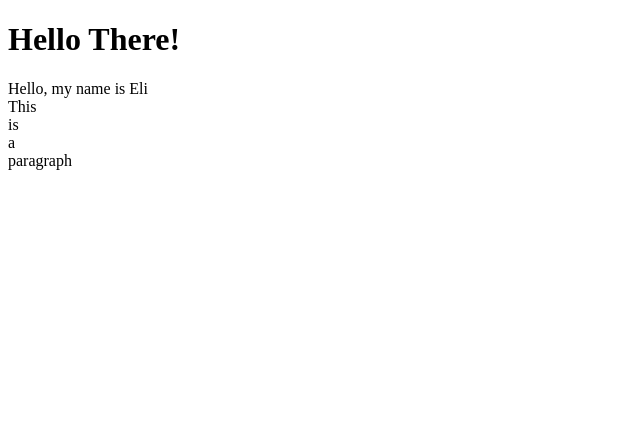
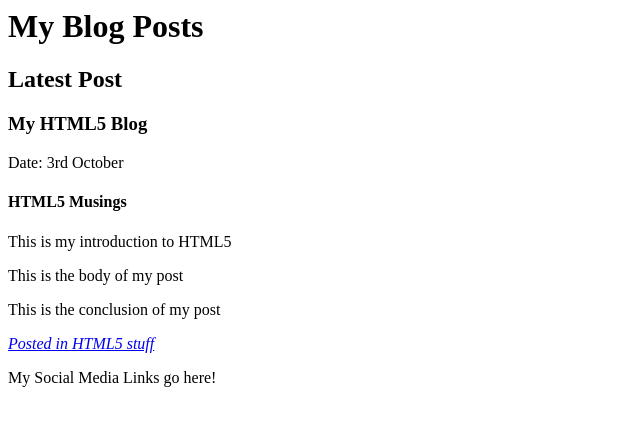
Before and after one commit to elistribley/CV-Challenge, a plain HTML site: page HTMLStarter/HTMLFIRST.html in a window 1280 px wide. Shown: the whole page, without its empty margins (0-640 px from the left). Drawn offline with Linux system fonts and the light colour scheme.

Commit message:
fourth task

```diff
--- a/HTMLStarter/HTMLFIRST.html
+++ b/HTMLStarter/HTMLFIRST.html
@@ -1,43 +1,38 @@
-<!-- DOCUMENT TYPE DEFINITION -->
-<!-- TELLS BROWSER ITS READING HTML -->
-<!DOCTYPE html>
-
 <html lang="en">
-    <!-- TWO MAIN SECTIONS -->
-    <!-- HTML AND BODY -->
-
-
-    <!-- METADATA - CHARACTER SET, AUTHOR, VIEWPORT SETTINGS -->
     <head>
         <meta charset="UTF-8">
-        <meta http-equiv="X-UA-Compatible" content="IE=edge">
         <meta name="viewport" content="width=device-width, initial-scale=1.0">
-        <title>HTML Starter</title>
+        <meta http-equiv="X-UA-Compatible" content="ie=edge">
+        <title>Structural HTML</title>
     </head>
-
-    <!-- visible content on the webpage -->
-    <!-- to control what we see on the webpage by DIViding and formatting -->
-    <!-- this creates sections and structure a webpage -->
     <body>
-
-      <h1>
-          Hello There!
-      </h1>
-
-      <div>
-          Hello, my name is Eli
-      </div>
-      <div>
-          This
-      </div>
-      <div>
-          is
-      </div>
-      <div>
-          a
-      </div>
-      <div>
-          paragraph
-      </div>
+        <header>
+        <h1>My Blog Posts</h1>
+        </header>
+        <section id="latestPostsSection">
+        <header>
+            <h2>Latest Post</h2>
+        </header>
+        <article>
+            <header>
+                <h3>My HTML5 Blog</h3>
+                <p>Date: 3rd October</p>
+            </header>
+            <section>
+                <h4>HTML5 Musings</h4>
+                <p id="intro">This is my introduction to HTML5</p>
+                <p id="postBody">This is the body of my post</p>
+                <p id="conclusion">This is the conclusion of my post</p>
+            </section>
+            <footer>
+                <address>
+                    <a href="#">Posted in HTML5 stuff</a>
+                </address>
+            </footer>
+        </article>
+        </section>
+        <footer>
+        <p>My Social Media Links go here!</p>
+        </footer>
     </body>
 </html>
```
